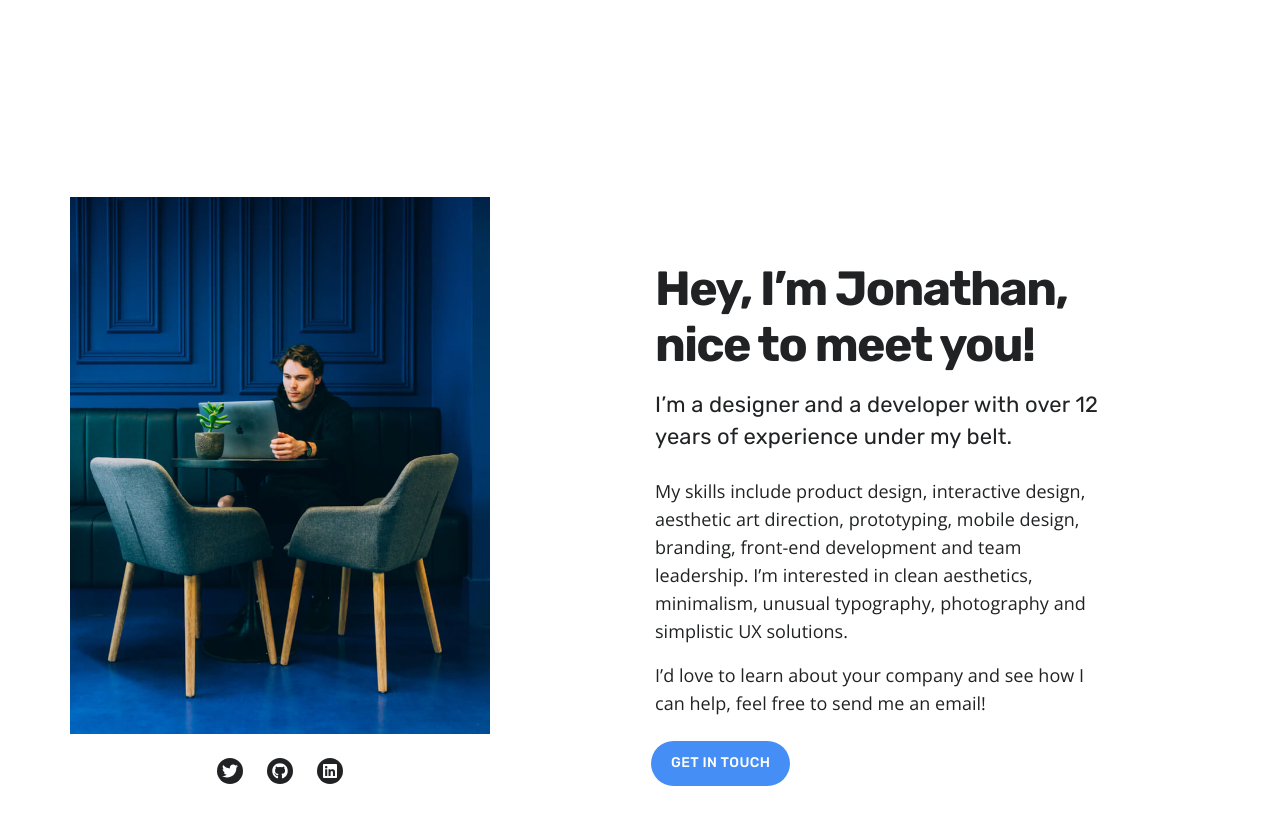
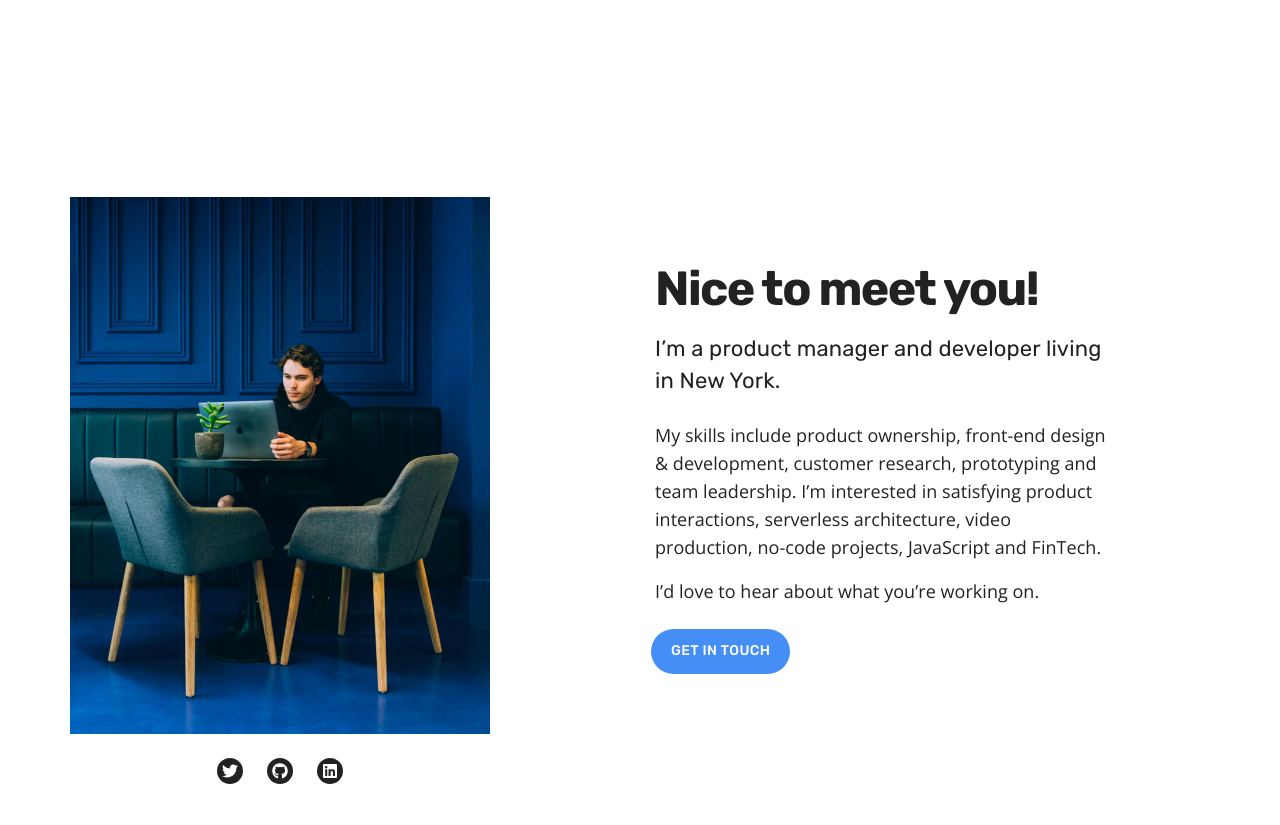
Before and after one commit to jonathanandrewsuk/jonathanandrewsuk.github.io, a Jekyll site: the page built from index.html, in a window 1280 px wide and 900 px high, scrolled down 500 px. Shown: the top 825 px of the window. Built offline with Jekyll 4.4.1, drawn with Linux system fonts in a browser that asks for light colours; nearby versions of some CDN libraries.

Commit message:
Update section__about.html

```diff
--- a/_includes/section__about.html
+++ b/_includes/section__about.html
@@ -11,14 +11,13 @@
     </div>
 
     <div class="about__content">
-      <h2 class="title">Hey, I’m Jonathan, nice to meet you!</h2>
-      <p class="subtitle subtitle--light">I’m a designer and a developer with over 12 years of experience under my belt.
-      </p>
+      <h2 class="title">Nice to meet you!</h2>
+       <p class="subtitle subtitle--light">I’m a product manager and developer living in New York.</p>
 
-      <p>My skills include product design, interactive design, aesthetic art direction, prototyping, mobile design,
-        branding, front-end development and team leadership. I’m interested in clean aesthetics, minimalism, unusual
-        typography, photography and simplistic UX solutions.</p>
-      <p>I’d love to learn about your company and see how I can help, feel free to send me an email!</p>
+
+      <p>My skills include product ownership, front-end design & development, customer research, prototyping and team leadership.
+      I’m interested in satisfying product interactions, serverless architecture, video production, no-code projects, JavaScript and FinTech.</p>
+      <p>I’d love to hear about what you’re working on.</p>
 
       <a href="#" class="cta button--fill contact-trigger js-contact">Get in Touch</a>
     </div>
```
